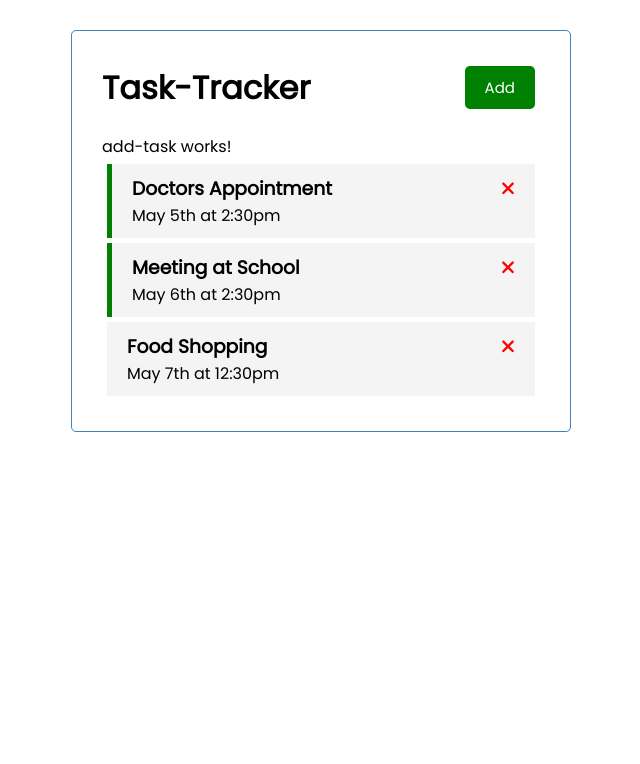
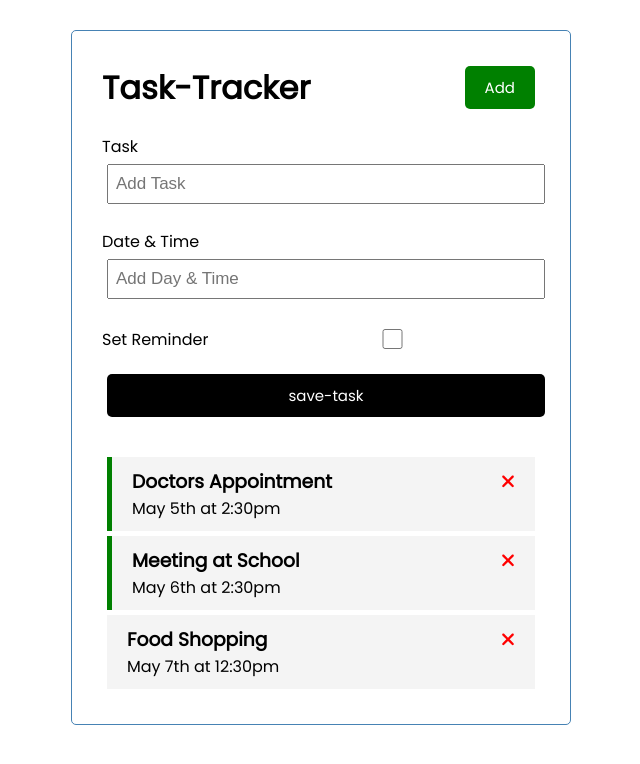
Before and after one commit to nziokikevin/task-manager, an Angular app: page / in a window 1280 px wide. Shown: the top 764 px of the page, without its empty margins (319-959 px from the left). Built offline with nearby package versions, Linux system fonts and the light colour scheme; data requests are answered from the project's data file.

Commit message:
:sparkles: added the add task functionality

```diff
--- a/src/app/components/add-task/add-task.component.css
+++ b/src/app/components/add-task/add-task.component.css
@@ -0,0 +1,3 @@
+.add-form {
+  margin-bottom: 40px;
+}
--- a/src/app/components/add-task/add-task.component.html
+++ b/src/app/components/add-task/add-task.component.html
@@ -1 +1,32 @@
-<p>add-task works!</p>
+<form class="add-form" (ngSubmit)="onSubmit()">
+  <div class="form-control">
+    <label for="text">Task</label>
+    <input
+      type="text"
+      name="text"
+      id="text"
+      [(ngModel)]="text"
+      placeholder="Add Task"
+    />
+  </div>
+  <div class="form-control">
+    <label for="day">Date & Time</label>
+    <input
+      type="text"
+      name="day"
+      id="day"
+      [(ngModel)]="day"
+      placeholder="Add Day & Time"
+    />
+  </div>
+  <div class="form-control form-control-check">
+    <label for="reminder">Set Reminder</label>
+    <input
+      type="checkbox"
+      name="reminder"
+      id="reminder"
+      [(ngModel)]="reminder"
+    />
+  </div>
+  <input type="submit" value="save-task" class="btn btn-block" />
+</form>
--- a/src/app/components/add-task/add-task.component.ts
+++ b/src/app/components/add-task/add-task.component.ts
@@ -1,10 +1,34 @@
-import { Component } from '@angular/core';
+import { Component, EventEmitter, Output } from '@angular/core';
+import { Task } from 'src/app/Task';
 
 @Component({
   selector: 'app-add-task',
   templateUrl: './add-task.component.html',
-  styleUrls: ['./add-task.component.css']
+  styleUrls: ['./add-task.component.css'],
 })
 export class AddTaskComponent {
+  @Output() onAddTask: EventEmitter<Task> = new EventEmitter()
 
+  text!: string;
+  day!: string;
+  reminder: boolean = false;
+
+  onSubmit(){
+    if(!this.text) {
+      alert("Please add a task")
+      return
+    }
+
+    const newTask = {
+      text: this.text,
+      day: this.day,
+      reminder: this.reminder
+    }
+
+    this.onAddTask.emit(newTask)
+
+    this.text = ''
+    this.day = ''
+    this.reminder = false
+  }
 }
--- a/src/app/components/tasks/tasks.component.html
+++ b/src/app/components/tasks/tasks.component.html
@@ -1,4 +1,4 @@
-<app-add-task></app-add-task>
+<app-add-task (onAddTask)="addTask($event)"></app-add-task>
 <app-task-item
   (onDeleteTask)="deleteTask(task)"
   *ngFor="let task of tasks"
--- a/src/app/components/tasks/tasks.component.ts
+++ b/src/app/components/tasks/tasks.component.ts
@@ -28,4 +28,8 @@
     task.reminder = !task.reminder
     this.taskservice.updateTaskReminder(task).subscribe()
   }
+
+  addTask(task: Task){
+    this.taskservice.addTask(task).subscribe((task) => (this.tasks.push(task)))
+  }
 }
--- a/src/app/services/task.service.ts
+++ b/src/app/services/task.service.ts
@@ -30,4 +30,8 @@
     const url = `${this.apiUrl}/${task.id}`
     return this.http.put<Task>(url, task, headerOptions)
   }
+
+  addTask(task: Task): Observable<Task> {
+    return this.http.post<Task>(this.apiUrl, task, headerOptions)
+  }
 }
```
Also changed, not shown: src/app/app.module.ts (+5 -3 lines).
